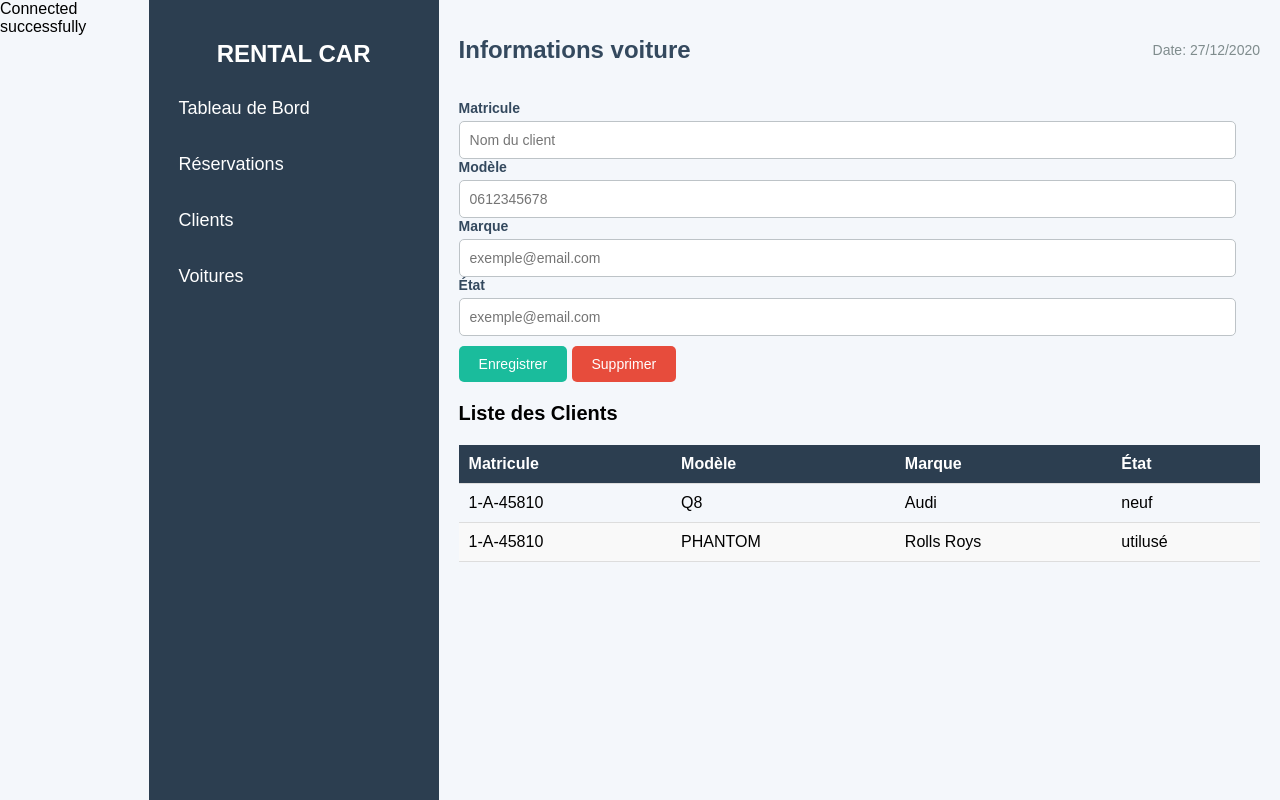
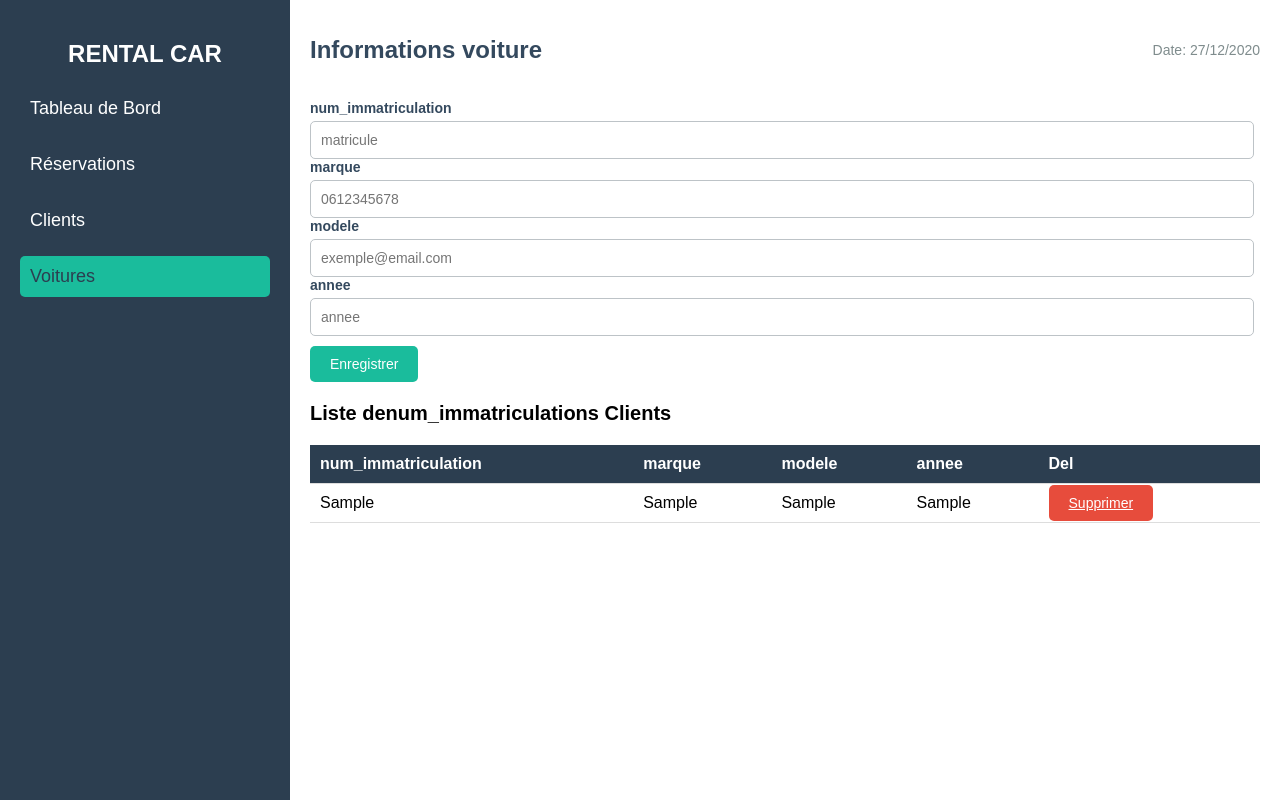
Before and after one commit to mazin0eg/D-veloppement-de-la-partie-Backend-d-une-application-de-gestion-de-location-de-voitures, a PHP site: page /pages/voiture.php in a window 1280 px wide. Run offline with PHP 8.4, Linux system fonts and the light colour scheme; tables that the repository leaves empty or names only in its code hold one stand-in row (values such as "Sample post").

Commit message:
l ajout et le delet de clients est fait aussi l compyter des conract et de clients et de voiters est faits

```diff
--- a/layout/_HEAD.php
+++ b/layout/_HEAD.php
@@ -7,9 +7,9 @@
             <h2 class="sidebar-title">RENTAL CAR</h2>
             <ul class="sidebar-list">
                 <li class="sidebar-item"><a href="./index.php" class="sidebar-link <?php  if($page ==  '/pages/index.php') echo 'active' ?>">Tableau de Bord</a></li>
-                <li class="sidebar-item"><a href="./contract.php" class="sidebar-link">Réservations</a></li>
-                <li class="sidebar-item"><a href="./clietns.php" class="sidebar-link">Clients</a></li>
-                <li class="sidebar-item"><a href="./voiture.php" class="sidebar-link">Voitures</a></li>
+                <li class="sidebar-item"><a href="./contract.php" class="sidebar-link  <?php  if($page ==  '/pages/contract.php') echo 'active' ?>">Réservations</a></li>
+                <li class="sidebar-item"><a href="./clietns.php" class="sidebar-link  <?php  if($page ==  '/pages/clietns.php') echo 'active' ?>">Clients</a></li>
+                <li class="sidebar-item"><a href="./voiture.php" class="sidebar-link  <?php  if($page ==  '/pages/voiture.php') echo 'active' ?>">Voitures</a></li>
 
             </ul>
         </aside>
--- a/pages/php.php
+++ b/pages/php.php
@@ -5,11 +5,9 @@ $username = "root";
 $password = "1234";
 $dbname = "location";
 
-
-$conn = new mysqli($servername, $username, $password, $dbname);
+$conn = mysqli_connect($servername, $username, $password, $dbname);
 
 if ($conn->connect_error) {
     die("Connection failed: " . $conn->connect_error);
 }
-echo "Connected successfully";
 ?>
--- a/pages/voiture.php
+++ b/pages/voiture.php
@@ -1,5 +1,30 @@
 <?php
 include 'php.php';
+
+if (isset($_POST['add-voiture'])) {
+    $num_immatriculation = $_POST['num_immatriculation'];
+    $marque = $_POST['marque'];
+    $modele = $_POST['modele'];
+    $annee = $_POST['annee'];
+    if(!empty($num_immatriculation) && !empty($marque) && !empty($modele) && !empty($annee)){
+        $sql = "INSERT INTO Voitures (num_immatriculation, marque, modele, annee)
+        VALUES ('$num_immatriculation', '$marque', '$modele', '$annee')";
+        mysqli_query($conn, $sql);
+    }
+
+
+
+
+
+
+
+}
+$sql = "SELECT * FROM Voitures";
+$result = mysqli_query($conn, $sql);
+
+
+
+
 ?>
 
 <!DOCTYPE html>
@@ -7,13 +32,16 @@ include 'php.php';
 <head>
     <meta charset="UTF-8">
     <meta name="viewport" content="width=device-width, initial-scale=1.0">
-    <title>voiture Page</title>
-    <link rel="stylesheet" href="../style/voiture.css">
+    <title>Clients Page</title>
+    <link rel="stylesheet" href="../style/clients.css">
 </head>
 <body>
     <div class="container">
     <?php  include('../layout/_HEAD.php') ?>
 
+
+
+            <!-- Client Form -->
             <!-- Main Content -->
         <main class="main-content">
             <header class="header">
@@ -23,52 +51,70 @@ include 'php.php';
 
             <!-- Client Form -->
             <section class="client-form-section">
-                <form class="client-form">
+ <form class="client-form" method="POST" action="voiture.php">
         <div class="form-group">
-                        <label for="client-name" class="form-label">Matricule</label>
-                        <input type="text" id="client-name" class="form-input" placeholder="Nom du client">
+            <label for="num_immatriculation" class="form-label">num_immatriculation</label>
+            <input type="text" id="client-name" name="num_immatriculation" class="form-input" placeholder="matricule" require>
         </div>
         <div class="form-group">
-                        <label for="phone" class="form-label">Modèle</label>
-                        <input type="text" id="phone" class="form-input" placeholder="0612345678">
+            <label for="marque" class="form-label">marque</label>
+            <input type="text" id="phone" name="marque" class="form-input" placeholder="0612345678" require>
         </div>
         <div class="form-group">
-                        <label for="email" class="form-label">Marque</label>
-                        <input type="email" id="email" class="form-input" placeholder="exemple@email.com">
+            <label for="modelle" class="form-label">modele</label>
+            <input type="text" id="email" name="modele" class="form-input" placeholder="exemple@email.com" require>
         </div>
         <div class="form-group">
-                        <label for="email" class="form-label">État</label>
-                        <input type="email" id="email" class="form-input" placeholder="exemple@email.com">
+            <label for="anneee" class="form-label">annee</label>
+            <input type="text" id="annee" name="annee" class="form-input" placeholder="annee" require>
         </div>
-                    <button type="submit" class="btn btn-save">Enregistrer</button>
-                    <button type="button" class="btn btn-delete">Supprimer</button>
+        <!-- Save button to add client -->
+        <input type="submit" value="Enregistrer" name="add-voiture" class="btn btn-save" require>
+
+        <!-- Delete button to delete client -->
+
     </form>
+
+
 </section>
 
+
+            <!-- Clients Table -->
             <section class="clients-table-section">
-                <h2 class="table-title">Liste des Clients</h2>
+                <h2 class="table-title">Liste denum_immatriculations Clients</h2>
+                <!-- Clients Table -->
 <table class="clients-table">
     <thead class="table-head">
         <tr class="table-row">
-                            <th class="table-header">Matricule</th>
-                            <th class="table-header">Modèle</th>
-                            <th class="table-header">Marque</th>
-                            <th class="table-header">État</th>
+
+            <th class="table-header">num_immatriculation</th>
+            <th class="table-header">marque</th>
+            <th class="table-header">modele</th>
+            <th class="table-header">annee</th>
+            <th class="table-header">Del</th>
         </tr>
     </thead>
     <tbody class="table-body">
-                        <tr class="table-row">
-                            <td class="table-data">1-A-45810</td>
-                            <td class="table-data">Q8</td>
-                            <td class="table-data">Audi</td>
-                            <td class="table-data">neuf</td>
-                        </tr>
-                        <tr class="table-row">
-                            <td class="table-data">1-A-45810</td>
-                            <td class="table-data">PHANTOM</td>
-                            <td class="table-data">Rolls Roys</td>
-                            <td class="table-data">utilusé</td>
-                        </tr>
+        <?php
+        // Loop through the results and display them in the table
+        if (mysqli_num_rows($result) > 0) {
+            while ($row = mysqli_fetch_assoc($result)) {
+                echo "
+        <tr class='table-row'>
+        <td class='table-data'>{$row['num_immatriculation']}</td>
+        <td class='table-data'>{$row['marque']}</td>
+        <td class='table-data'>{$row['modele']}</td>
+        <td class='table-data'>{$row['annee']}</td>
+    <td class='table-data'>
+        <a href='../phpfunctions/deleteVoiture.php?num_immatriculation={$row['num_immatriculation']}' class='btn btn-delete'>Supprimer</a>
+    </td>
+</tr>";
+
+            }
+        } else {
+            echo "<tr><td colspan='5' class='table-data'>Aucun voiture trouvé.</td></tr>";
+        }
+        ?>
     </tbody>
 </table>
             </section>
```
Also changed, not shown: index.php (added, +11 -0 lines), pages/clietns.php (+62 -21 lines), pages/index.php (+30 -4 lines), phpfunctions/deletVoiture.php (added, +10 -0 lines), phpfunctions/deleteClient.php (added, +11 -0 lines). Lines whose indentation alone changed are shown as unchanged.
